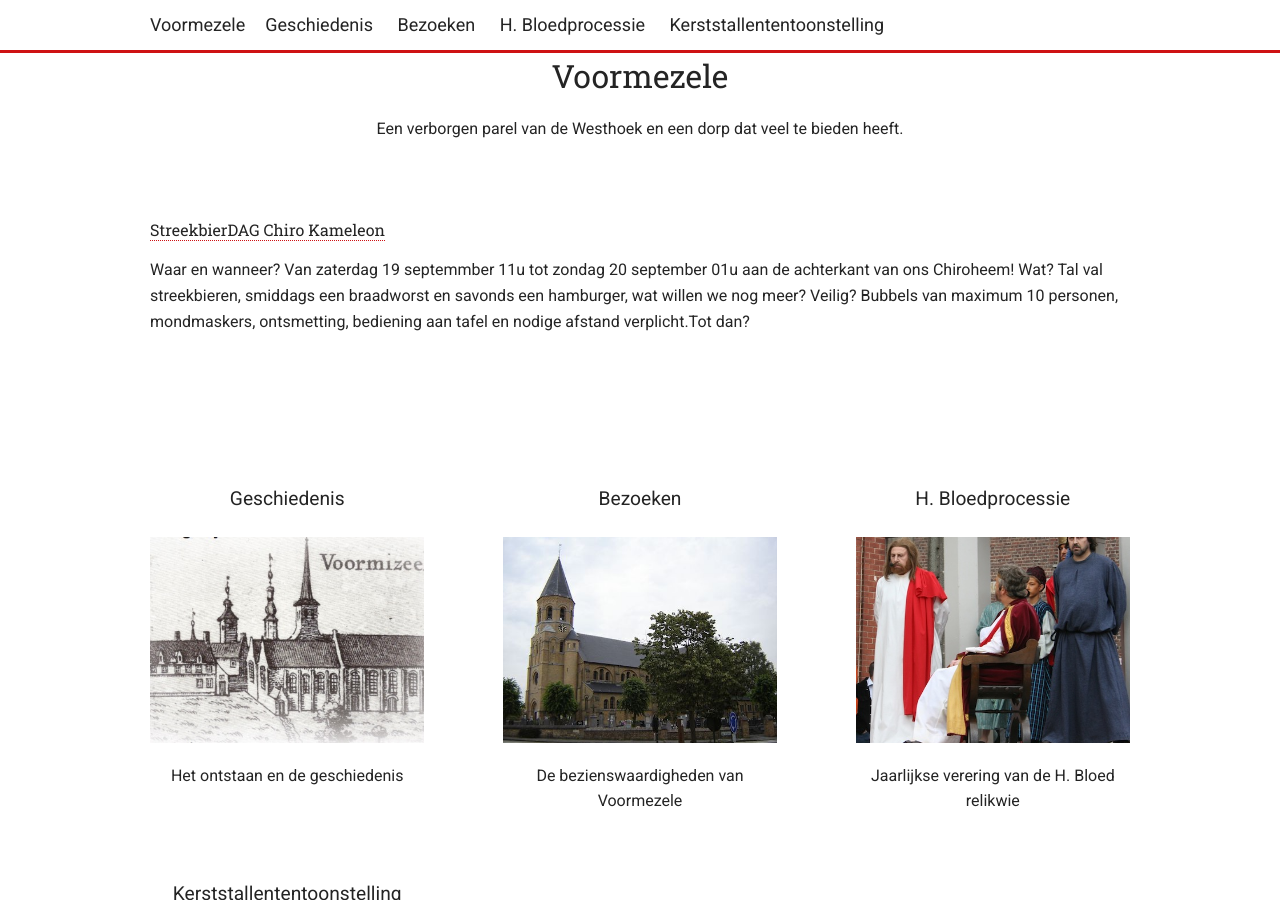
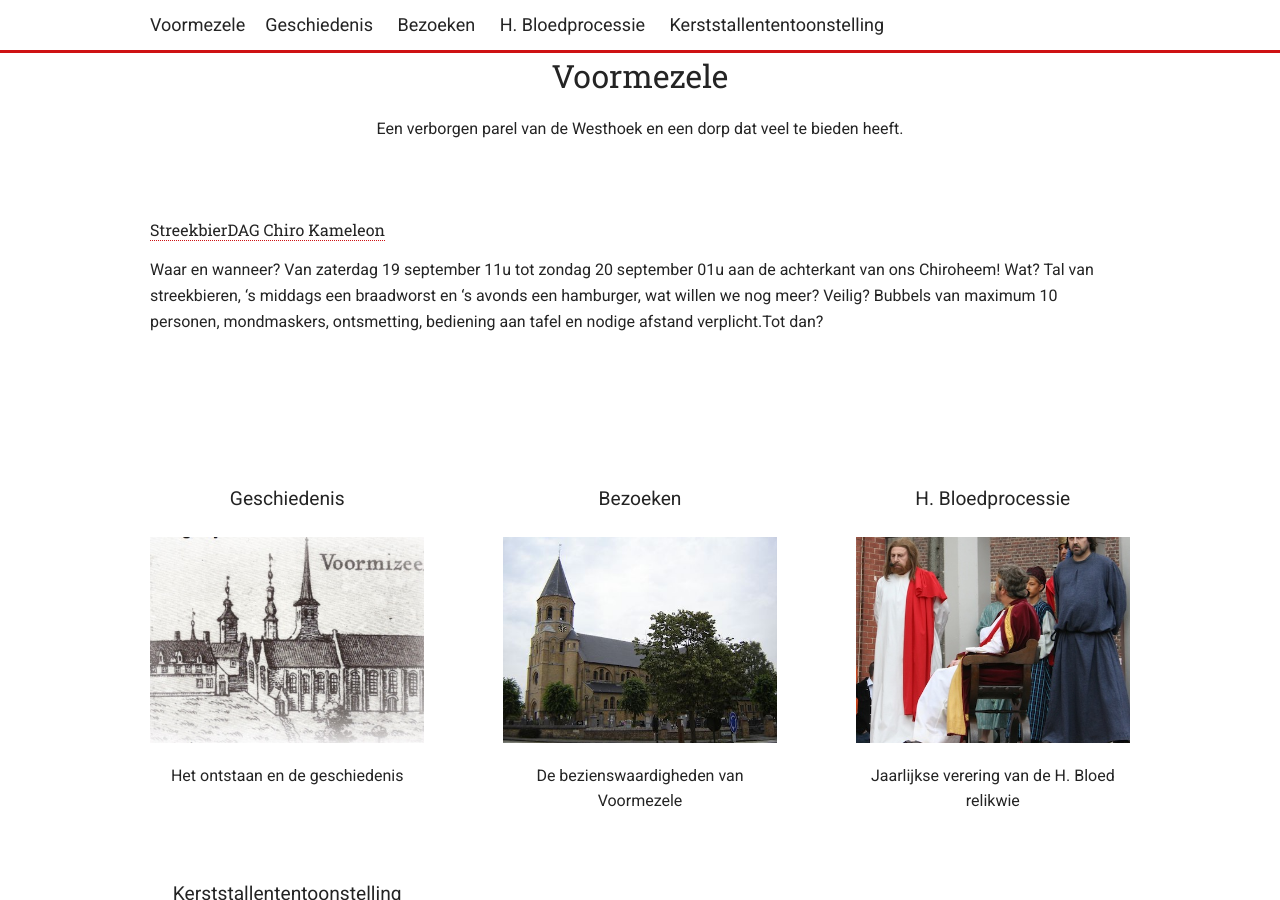
Before and after one commit to dannycuvelier/voormezele.github.io, a Jekyll site: the page built from index.html, in a window 1280 px wide and 900 px high, scrolled down 575 px. Built offline with Jekyll 4.4.1, drawn with Linux system fonts in a browser that asks for light colours.

Commit message:
StreekbierDAG Chiro Kameleon 2

```diff
--- a/_data/announcements.json
+++ b/_data/announcements.json
@@ -1,7 +1,7 @@
 [
     {
         "title": "StreekbierDAG Chiro Kameleon",
-        "description": " Waar en wanneer? Van zaterdag 19 septemmber 11u tot zondag 20 september 01u aan de achterkant van ons Chiroheem! Wat? Tal val streekbieren, smiddags een braadworst en savonds een hamburger, wat willen we nog meer? Veilig? Bubbels van maximum 10 personen, mondmaskers, ontsmetting, bediening aan tafel en nodige afstand verplicht.Tot dan? ",
+        "description": " Waar en wanneer? Van zaterdag 19 september 11u tot zondag 20 september 01u aan de achterkant van ons Chiroheem! Wat? Tal van streekbieren, 's middags een braadworst en 's avonds een hamburger, wat willen we nog meer? Veilig? Bubbels van maximum 10 personen, mondmaskers, ontsmetting, bediening aan tafel en nodige afstand verplicht.Tot dan? ",
         "link": ""
 
     }
```
